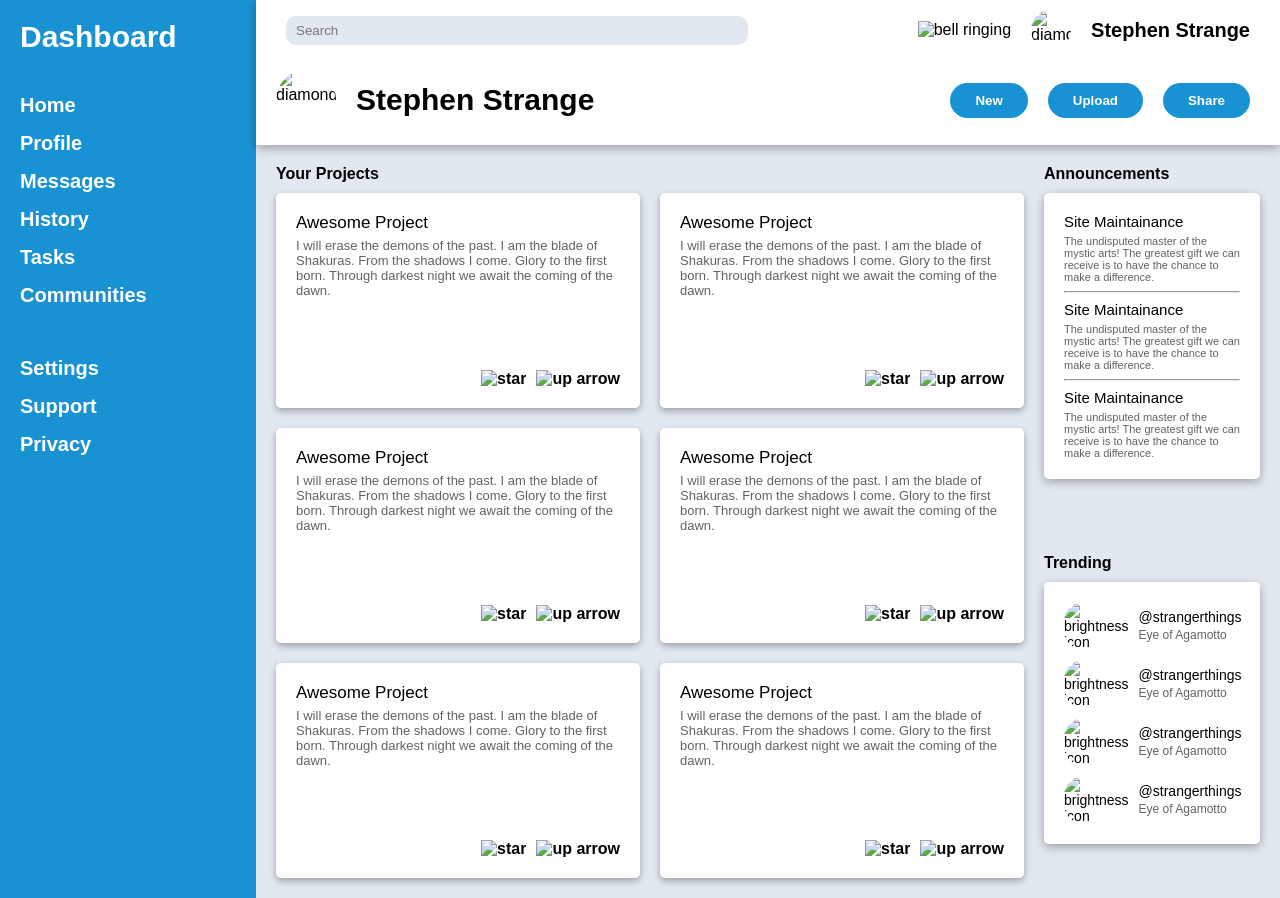
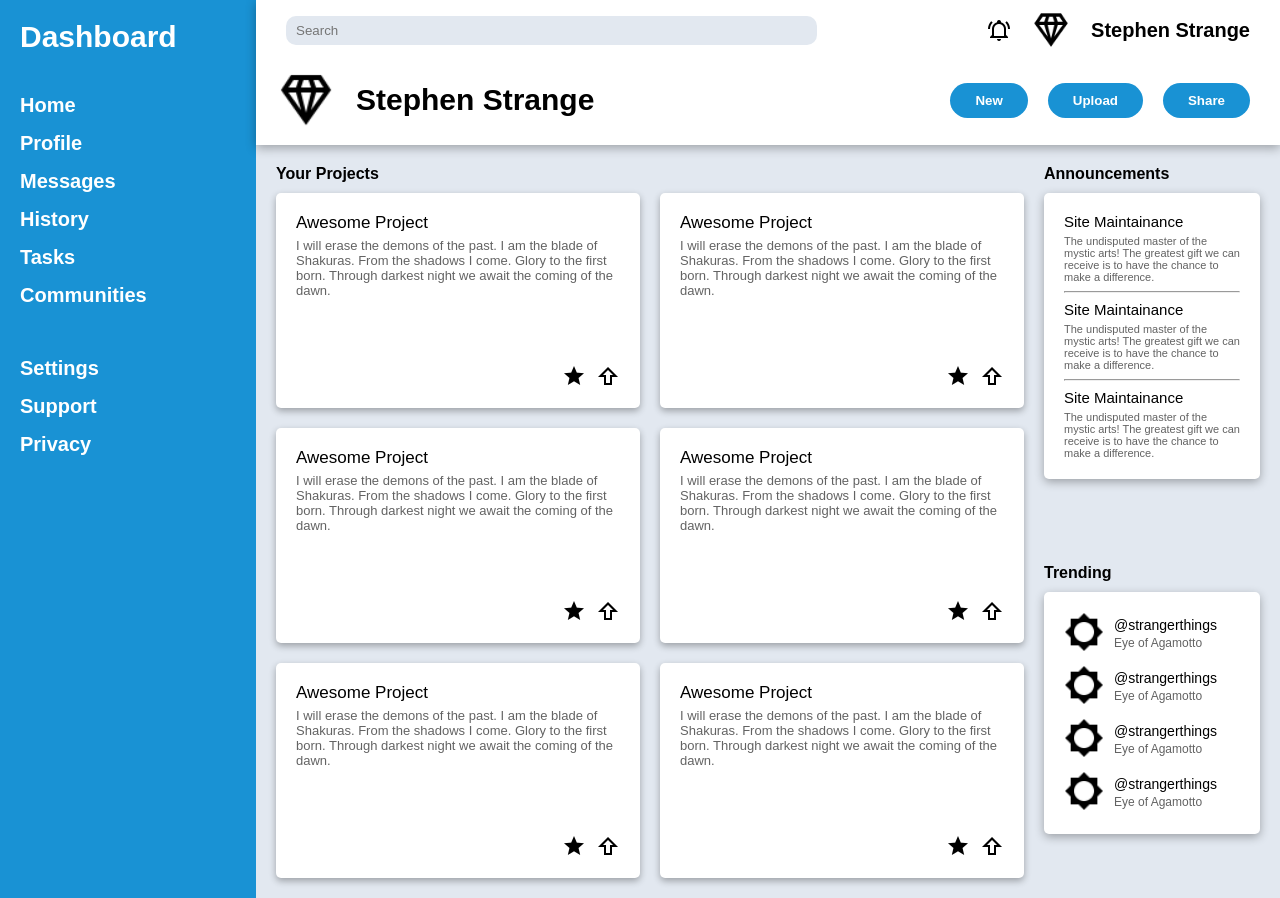
Before and after one commit to pdimaano/admin-dashboard, a plain HTML site: page index.html in a window 1280 px wide. Drawn offline with Linux system fonts and the light colour scheme; the site is published under a folder, as on GitHub Pages, so addresses that start at the root find nothing.

Commit message:
icon paths

```diff
--- a/index.html
+++ b/index.html
@@ -44,12 +44,12 @@
         <div class="header">
             <div class="header-one">
                 <input type="text" placeholder="Search">
-                <img src="/icons/bell-ring.png" alt="bell ringing">
-                <img src="/icons/diamond.png" alt="diamond" id="header-one-avatar">
+                <img src="icons/bell-ring.png" alt="bell ringing">
+                <img src="icons/diamond.png" alt="diamond" id="header-one-avatar">
                 <div>Stephen Strange</div>
             </div>
             <div class="header-two">
-                <img src="/icons/diamond.png" alt="diamond" id="header-two-avatar">
+                <img src="icons/diamond.png" alt="diamond" id="header-two-avatar">
                 <div>
                     Stephen Strange
                 </div>
@@ -93,7 +93,7 @@
             Trending
             <div class="trending">
                 <div class="trend-cell">
-                    <div class="trend-avatar-div"><img src="/icons/bright.png" alt="brightness icon" class="trend-avatar"></div>
+                    <div class="trend-avatar-div"><img src="icons/bright.png" alt="brightness icon" class="trend-avatar"></div>
                     <div class="trend-text-div">
                         <div class="trend-title">
                             @strangerthings
@@ -104,7 +104,7 @@
                     </div>
                 </div>
                 <div class="trend-cell">
-                    <div class="trend-avatar-div"><img src="/icons/bright.png" alt="brightness icon" class="trend-avatar"></div>
+                    <div class="trend-avatar-div"><img src="icons/bright.png" alt="brightness icon" class="trend-avatar"></div>
                     <div class="trend-text-div">
                         <div class="trend-title">
                             @strangerthings
@@ -115,7 +115,7 @@
                     </div>
                 </div>
                 <div class="trend-cell">
-                    <div class="trend-avatar-div"><img src="/icons/bright.png" alt="brightness icon" class="trend-avatar"></div>
+                    <div class="trend-avatar-div"><img src="icons/bright.png" alt="brightness icon" class="trend-avatar"></div>
                     <div class="trend-text-div">
                         <div class="trend-title">
                             @strangerthings
@@ -126,7 +126,7 @@
                     </div>
                 </div>
                 <div class="trend-cell">
-                    <div class="trend-avatar-div"><img src="/icons/bright.png" alt="brightness icon" class="trend-avatar"></div>
+                    <div class="trend-avatar-div"><img src="icons/bright.png" alt="brightness icon" class="trend-avatar"></div>
                     <div class="trend-text-div">
                         <div class="trend-title">
                             @strangerthings
@@ -152,8 +152,8 @@
                             </div>
                         </div>
                         <div class="card-buttons">
-                            <img src="/icons/star.png" alt="star">
-                            <img src="/icons/up-arrow.png" alt="up arrow">
+                            <img src="icons/star.png" alt="star">
+                            <img src="icons/up-arrow.png" alt="up arrow">
                         </div>
                     </div>
                 </div>
@@ -168,8 +168,8 @@
                             </div>
                         </div>
                         <div class="card-buttons">
-                            <img src="/icons/star.png" alt="star">
-                            <img src="/icons/up-arrow.png" alt="up arrow">
+                            <img src="icons/star.png" alt="star">
+                            <img src="icons/up-arrow.png" alt="up arrow">
                         </div>
                     </div>
                 </div>
@@ -184,8 +184,8 @@
                             </div>
                         </div>
                         <div class="card-buttons">
-                            <img src="/icons/star.png" alt="star">
-                            <img src="/icons/up-arrow.png" alt="up arrow">
+                            <img src="icons/star.png" alt="star">
+                            <img src="icons/up-arrow.png" alt="up arrow">
                         </div>
                     </div>
                 </div>
@@ -200,8 +200,8 @@
                             </div>
                         </div>
                         <div class="card-buttons">
-                            <img src="/icons/star.png" alt="star">
-                            <img src="/icons/up-arrow.png" alt="up arrow">
+                            <img src="icons/star.png" alt="star">
+                            <img src="icons/up-arrow.png" alt="up arrow">
                         </div>
                     </div>
                 </div>
@@ -216,8 +216,8 @@
                             </div>
                         </div>
                         <div class="card-buttons">
-                            <img src="/icons/star.png" alt="star">
-                            <img src="/icons/up-arrow.png" alt="up arrow">
+                            <img src="icons/star.png" alt="star">
+                            <img src="icons/up-arrow.png" alt="up arrow">
                         </div>
                     </div>
                 </div>
@@ -232,8 +232,8 @@
                             </div>
                         </div>
                         <div class="card-buttons">
-                            <img src="/icons/star.png" alt="star">
-                            <img src="/icons/up-arrow.png" alt="up arrow">
+                            <img src="icons/star.png" alt="star">
+                            <img src="icons/up-arrow.png" alt="up arrow">
                         </div>
                     </div>
                 </div>
```
